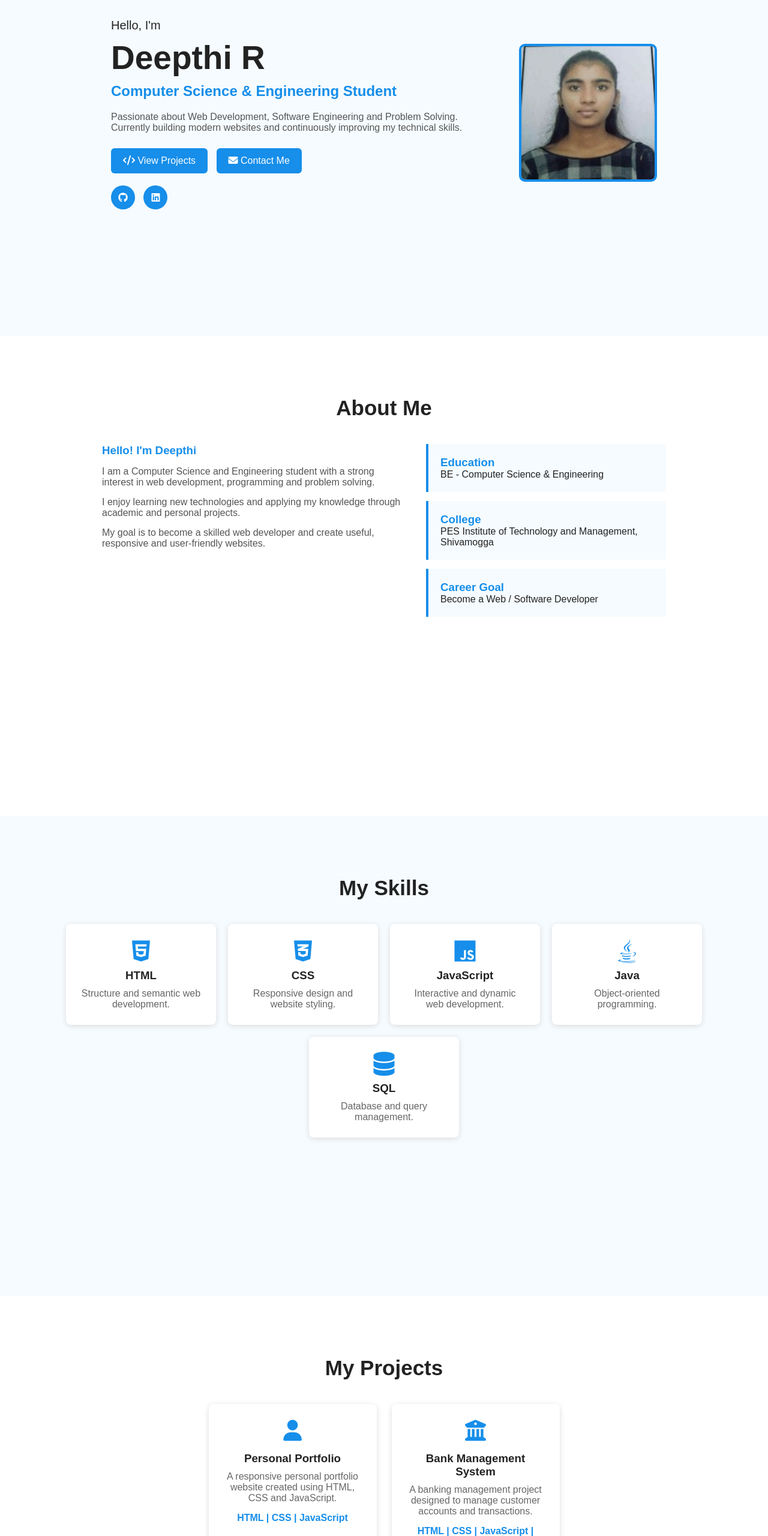
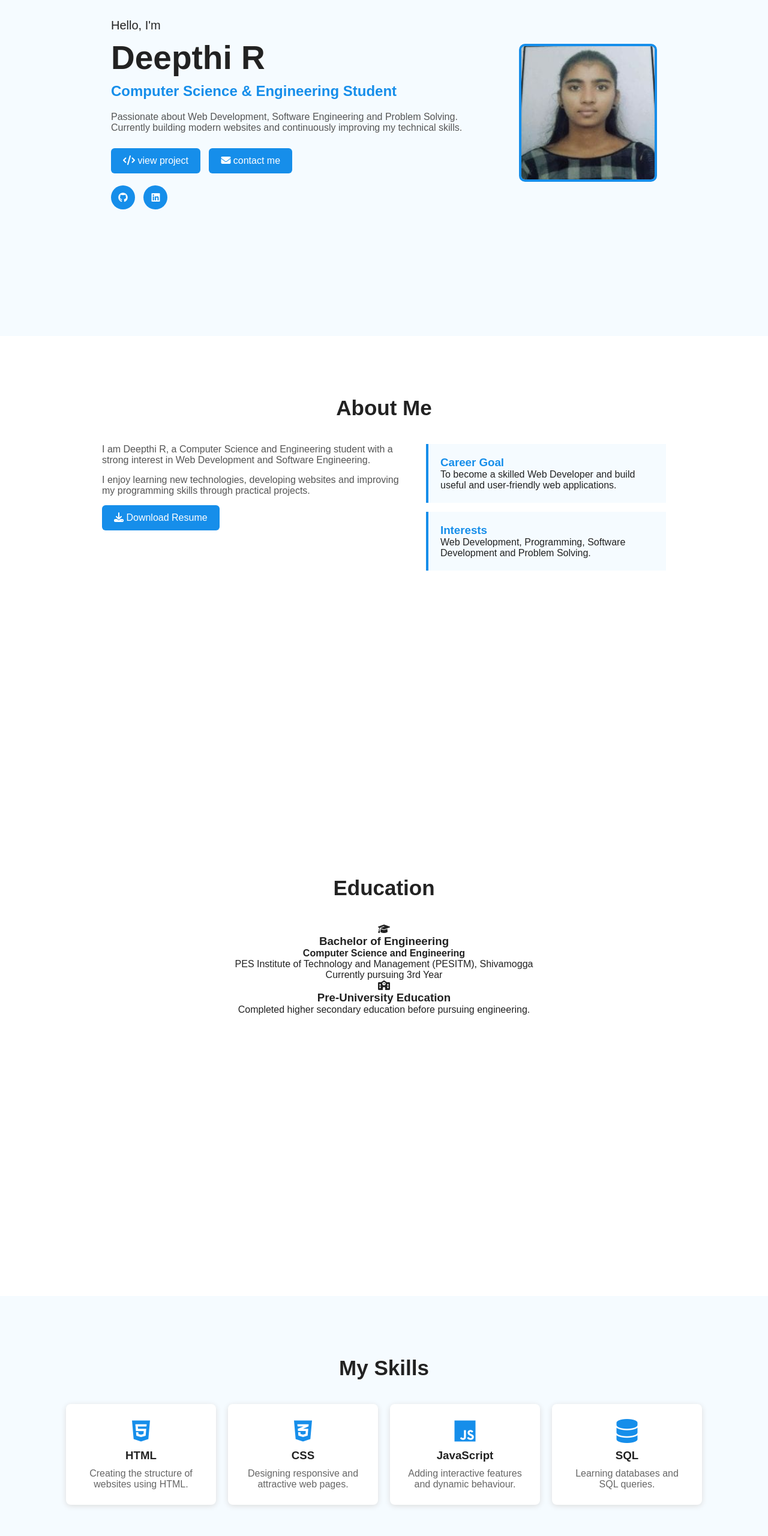
Before and after one commit to deepthigowda13/portfolio, a plain HTML site: page index.html in a window 1280 px wide. Shown: the part 240-2800 px from the top of the page at 60% size. Drawn offline with Linux system fonts and the light colour scheme.

Commit message:
html code

```diff
--- a/index.html
+++ b/index.html
@@ -5,11 +5,13 @@
 
     <meta charset="UTF-8">
 
-    <meta name="viewport" content="width=device-width, initial-scale=1.0">
+    <meta name="viewport"
+          content="width=device-width, initial-scale=1.0">
 
     <title>Deepthi R | CSE Portfolio</title>
 
-    <link rel="stylesheet" href="style.css">
+    <link rel="stylesheet"
+          href="style.css">
 
     <!-- Font Awesome -->
     <link rel="stylesheet"
@@ -19,7 +21,9 @@
 
 <body>
 
-    <!-- ================= NAVIGATION ================= -->
+<!-- =====================================
+     NAVIGATION
+===================================== -->
 
 <header class="header">
 
@@ -29,14 +33,6 @@
             Deepthi R
         </div>
 
-
-            <!-- Mobile Menu Button -->
-
-            <button class="menu-btn" id="menuBtn">
-                ☰
-            </button>
-
-
         <ul class="nav-links" id="navLinks">
 
             <li>
@@ -45,6 +41,10 @@
 
             <li>
                 <a href="#about">About</a>
+            </li>
+
+            <li>
+                <a href="#education">Education</a>
             </li>
 
             <li>
@@ -61,19 +61,32 @@
 
         </ul>
 
+        <div class="nav-buttons">
 
             <!-- Dark / Light Mode -->
-
-            <button class="theme-btn" id="themeBtn">
+            <button class="theme-btn"
+                    id="themeBtn">
                 🌙
             </button>
+
+            <!-- Mobile Menu -->
+            <button class="menu-btn"
+                    id="menuBtn">
+                ☰
+            </button>
+
+        </div>
 
     </nav>
 
 </header>
-    <!-- ================= HOME ================= -->
 
-    <section id="home" class="home">
+<!-- =====================================
+     HOME
+===================================== -->
+
+<section id="home"
+         class="home">
 
     <div class="home-content animate-on-scroll">
 
@@ -90,38 +103,37 @@
         </h2>
 
         <p class="description">
-
             Passionate about Web Development,
             Software Engineering and Problem Solving.
-
-                Currently building modern websites
-                and continuously improving my technical skills.
-
+            Currently building modern websites and
+            continuously improving my technical skills.
         </p>
 
         <div class="home-buttons">
 
-                <a href="#projects" class="btn">
+            <a href="#projects"
+               class="btn">
                 <i class="fa-solid fa-code"></i>
-                    View Projects
+                view project
             </a>
 
-
-                <a href="#contact" class="btn">
+            <a href="#contact"
+               class="btn">
                 <i class="fa-solid fa-envelope"></i>
-                    Contact Me
+                contact me
             </a>
 
         </div>
 
         <div class="social-links">
 
-                <a href="#" aria-label="GitHub">
+            <a href="#"
+               aria-label="GitHub">
                 <i class="fa-brands fa-github"></i>
             </a>
 
-
-                <a href="#" aria-label="LinkedIn">
+            <a href="#"
+               aria-label="LinkedIn">
                 <i class="fa-brands fa-linkedin"></i>
             </a>
 
@@ -129,12 +141,11 @@
 
     </div>
 
-        <!-- Profile Image -->
+    <!-- PROFILE IMAGE -->
 
     <div class="profile-container animate-on-scroll">
 
-            <img
-                src="images/photo.jpeg"
+        <img src="images/photo.jpeg"
              alt="Deepthi R Profile Photo"
              class="profile-image">
 
@@ -142,9 +153,13 @@
 
 </section>
 
-    <!-- ================= ABOUT ================= -->
+<!-- =====================================
+     ABOUT
+===================================== -->
 
-    <section id="about" class="section">
+<section id="about"
+         class="section">
+
 
     <div class="section-title animate-on-scroll">
 
@@ -154,68 +169,37 @@
 
     </div>
 
-        <div class="about-content animate-on-scroll">
+    <div class="about-content">
 
-            <div class="about-text">
-
-                <h3>
-                    Hello! I'm Deepthi
-                </h3>
+        <div class="about-text animate-on-scroll">
 
             <p>
-
-                    I am a Computer Science and Engineering
-                    student with a strong interest in web development,
-                    programming and problem solving.
-
+                I am Deepthi R, a Computer Science
+                and Engineering student with a strong
+                interest in Web Development and
+                Software Engineering.
             </p>
 
             <p>
-
-                    I enjoy learning new technologies and
-                    applying my knowledge through academic
-                    and personal projects.
-
+                I enjoy learning new technologies,
+                developing websites and improving
+                my programming skills through
+                practical projects.
             </p>
 
-                <p>
+            <!-- MODULE 4: RESUME -->
+            <a href="resume.pdf"
+               class="btn"
+               download>
 
-                    My goal is to become a skilled web developer
-                    and create useful, responsive and user-friendly
-                    websites.
+                <i class="fa-solid fa-download"></i>
+                Download Resume
 
-                </p>
+            </a>
 
         </div>
 
-            <div class="about-info">
-
-
-                <div class="info-box">
-
-                    <h3>
-                        Education
-                    </h3>
-
-                    <p>
-                        BE - Computer Science & Engineering
-                    </p>
-
-                </div>
-
-
-                <div class="info-box">
-
-                    <h3>
-                        College
-                    </h3>
-
-                    <p>
-                        PES Institute of Technology and Management,
-                        Shivamogga
-                    </p>
-
-                </div>
+        <div class="about-info animate-on-scroll">
 
             <div class="info-box">
 
@@ -224,7 +208,23 @@
                 </h3>
 
                 <p>
-                        Become a Web / Software Developer
+                    To become a skilled Web Developer
+                    and build useful and user-friendly
+                    web applications.
+                </p>
+
+            </div>
+
+            <div class="info-box">
+
+                <h3>
+                    Interests
+                </h3>
+
+                <p>
+                    Web Development, Programming,
+                    Software Development and
+                    Problem Solving.
                 </p>
 
             </div>
@@ -235,19 +235,98 @@
 
 </section>
 
-    <!-- ================= SKILLS ================= -->
+<!-- =====================================
+     EDUCATION
+===================================== -->
 
-    <section id="skills" class="section skills-section">
+<section id="education"
+         class="section education-section">
+
+
+    <div class="section-title animate-on-scroll">
+
+        <h2>
+            Education
+        </h2>
+
+    </div>
+
+    <div class="education-container">
+
+        <!-- Education 1 -->
+
+        <div class="education-card animate-on-scroll">
+
+            <div class="education-icon">
+                <i class="fa-solid fa-graduation-cap"></i>
+            </div>
+
+            <div>
+
+                <h3>
+                    Bachelor of Engineering
+                </h3>
+
+                <h4>
+                    Computer Science and Engineering
+                </h4>
+
+                <p>
+                    PES Institute of Technology and
+                    Management (PESITM), Shivamogga
+                </p>
+
+                <p>
+                    Currently pursuing 3rd Year
+                </p>
+
+            </div>
+
+        </div>
+
+        <!-- Education 2 -->
+
+        <div class="education-card animate-on-scroll">
+
+            <div class="education-icon">
+                <i class="fa-solid fa-school"></i>
+            </div>
+
+            <div>
+
+                <h3>
+                    Pre-University Education
+                </h3>
+
+                <p>
+                    Completed higher secondary education
+                    before pursuing engineering.
+                </p>
+
+            </div>
+
+        </div>
+
+    </div>
+
+</section>
+
+<!-- =====================================
+     SKILLS
+===================================== -->
+
+<section id="skills"
+         class="section skills-section">
 
     <div class="section-title animate-on-scroll">
 
         <h2>
             My Skills
         </h2>
+
     </div>
 
     <div class="skills-container">
-
 
         <div class="skill-card animate-on-scroll">
 
@@ -258,7 +337,8 @@
             </h3>
 
             <p>
-                    Structure and semantic web development.
+                Creating the structure of websites
+                using HTML.
             </p>
 
         </div>
@@ -272,7 +352,8 @@
             </h3>
 
             <p>
-                    Responsive design and website styling.
+                Designing responsive and attractive
+                web pages.
             </p>
 
         </div>
@@ -286,21 +367,8 @@
             </h3>
 
             <p>
-                    Interactive and dynamic web development.
-                </p>
-
-            </div>
-
-            <div class="skill-card animate-on-scroll">
-
-                <i class="fa-brands fa-java"></i>
-
-                <h3>
-                    Java
-                </h3>
-
-                <p>
-                    Object-oriented programming.
+                Adding interactive features and
+                dynamic behaviour.
             </p>
 
         </div>
@@ -314,7 +382,7 @@
             </h3>
 
             <p>
-                    Database and query management.
+                Learning databases and SQL queries.
             </p>
 
         </div>
@@ -323,9 +391,13 @@
 
 </section>
 
-    <!-- ================= PROJECTS ================= -->
+<!-- =====================================
+     PROJECTS
+===================================== -->
 
-    <section id="projects" class="section">
+<section id="projects"
+         class="section projects-section">
+
 
     <div class="section-title animate-on-scroll">
 
@@ -337,208 +409,157 @@
 
     <div class="projects-container">
 
+        <!-- PROJECT 1 -->
 
         <div class="project-card animate-on-scroll">
 
+
             <div class="project-icon">
-
-                    <i class="fa-solid fa-user"></i>
-
+                <i class="fa-solid fa-laptop-code"></i>
             </div>
 
             <h3>
-                    Personal Portfolio
+                Personal Portfolio Website
             </h3>
 
             <p>
-
                 A responsive personal portfolio website
-                    created using HTML, CSS and JavaScript.
-
+                created to showcase my profile, skills,
+                education, projects and contact details.
             </p>
 
+            <div class="project-tech">
+                HTML | CSS | JavaScript
+            </div>
 
-                <div class="project-tech">
+            <div class="project-buttons">
 
-                    HTML | CSS | JavaScript
+                <!-- Replace # with your GitHub URL -->
+                <a href="https://github.com/deepthigowda13/portfolio.git"
+                   class="project-btn"
+                   target="_blank">
+
+                    <i class="fa-brands fa-github"></i>
+                    GitHub
+
+                </a>
+                <a href="http://127.0.0.1:5500/index.html#"
+                   class="project-btn live-btn"
+                   target="_blank">
+
+                    <i class="fa-solid fa-globe"></i>
+                    Live Demo
+
+                </a>
 
             </div>
-
         </div>
-
-            <div class="project-card animate-on-scroll">
-
-                <div class="project-icon">
-
-                    <i class="fa-solid fa-building-columns"></i>
-
-                </div>
-
-                <h3>
-                    Bank Management System
-                </h3>
-
-                <p>
-
-                    A banking management project designed
-                    to manage customer accounts and transactions.
-
-                </p>
-
-
-                <div class="project-tech">
-
-                    HTML | CSS | JavaScript | SQL
-
-                </div>
-
-            </div>
-
     </div>
 
 </section>
 
-    <!-- ================= CONTACT ================= -->
+<!-- =====================================
+     CONTACT
+===================================== -->
 
-    <section id="contact" class="section contact-section">
+<section id="contact"
+         class="section contact-section">
 
     <div class="section-title animate-on-scroll">
 
         <h2>
             Contact Me
         </h2>
+
     </div>
 
-        <div class="contact-container animate-on-scroll">
+    <div class="contact-container">
 
-
-            <!-- Contact Information -->
-
-            <div class="contact-info">
+        <div class="contact-info animate-on-scroll">
 
             <div class="contact-item">
 
                 <i class="fa-solid fa-envelope"></i>
 
-                    <div>
+                <span>
+                    deepthigowda312@gamil.com
+                </span>
 
-                        <h4>
-                            Email
-                        </h4>
+            </div>
 
-                        <p>
-                            deepthigowda312@gmail.com
-                        </p>
+            <div class="contact-item">
+
+                <i class="fa-solid fa-location-dot"></i>
+
+                <span>
+                    Shivamogga, Karnataka
+                </span>
 
             </div>
 
         </div>
 
-                <div class="contact-item">
+        <!-- CONTACT FORM -->
 
-                    <i class="fa-brands fa-linkedin"></i>
-
-                    <div>
-
-                        <h4>
-                            LinkedIn
-                        </h4>
-
-                        <p>
-                            Deepthi R
-                        </p>
-
-                    </div>
-
-                </div>
-
-                <div class="contact-item">
-
-                    <i class="fa-brands fa-github"></i>
-
-                    <div>
-
-                        <h4>
-                            GitHub
-                        </h4>
-
-                        <p>
-                            Deepthi R
-                        </p>
-
-                    </div>
-
-                </div>
-
-            </div>
-
-            <!-- Contact Form -->
-
-            <form
-                class="contact-form"
-                id="contactForm">
-
+        <form id="contactForm"
+              class="contact-form animate-on-scroll">
 
             <div class="form-group">
 
-                    <input
-                        type="text"
+                <input type="text"
                        id="name"
                        placeholder="Your Name">
 
-                    <small class="error-message"
-                        id="nameError"></small>
+                <span id="nameError"
+                      class="error-message">
+                </span>
 
             </div>
 
             <div class="form-group">
 
-                    <input
-                        type="email"
+                <input type="email"
                        id="email"
                        placeholder="Your Email">
 
-                    <small class="error-message"
-                        id="emailError"></small>
+                <span id="emailError"
+                      class="error-message">
+                </span>
 
             </div>
 
             <div class="form-group">
 
-                    <input
-                        type="text"
+                <input type="text"
                        id="subject"
                        placeholder="Subject">
 
-                    <small class="error-message"
-                        id="subjectError"></small>
+                <span id="subjectError"
+                      class="error-message">
+                </span>
 
             </div>
 
             <div class="form-group">
 
-                    <textarea
-                        id="message"
-                        rows="6"
+                <textarea id="message"
+                          rows="5"
                           placeholder="Your Message"></textarea>
 
-                    <small class="error-message"
-                        id="messageError"></small>
+                <span id="messageError"
+                      class="error-message">
+                </span>
 
             </div>
 
-                <button
-                    type="submit"
+            <button type="submit"
                     class="btn">
-
-                    <i class="fa-solid fa-paper-plane"></i>
 
                 Send Message
 
             </button>
 
-                <p
-                    id="successMessage"
+            <p id="successMessage"
                class="success-message">
             </p>
 
@@ -548,25 +569,24 @@
 
 </section>
 
-    <!-- ================= FOOTER ================= -->
+<!-- =====================================
+     FOOTER
+===================================== -->
 
 <footer class="footer">
 
     <p>
         © <span id="currentYear"></span>
-            Deepthi R | CSE Portfolio
-        </p>
-
-        <p>
-            Designed and developed by Deepthi R
+        Deepthi R.
     </p>
 
 </footer>
 
-    <!-- Back To Top Button -->
+<!-- =====================================
+     BACK TO TOP
+===================================== -->
 
-    <button
-        id="backToTop"
+<button id="backToTop"
         class="back-to-top">
 
     ↑
```
Lines whose indentation alone changed are shown as unchanged.
